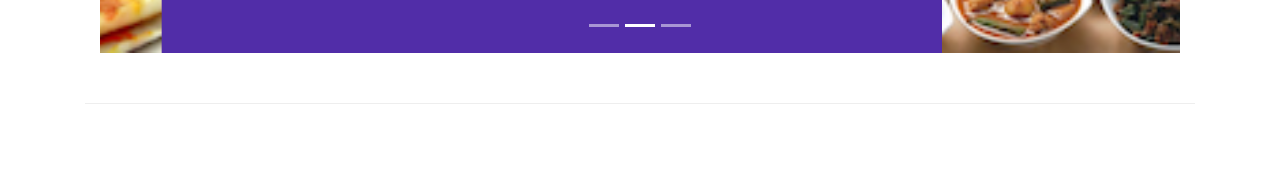
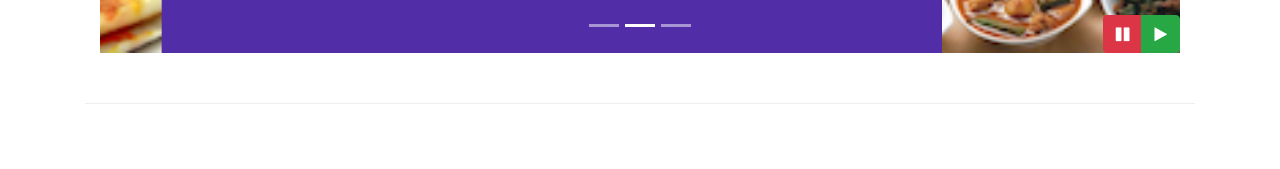
Before and after one commit to thakkardhruv/bootstrap-config-node, a website: page index.html in a window 1280 px wide. Shown: the part 631-800 px from the top of the page. Drawn offline with nearby package versions, Linux system fonts and the light colour scheme.

Commit message:
bootstrap-jQuery

```diff
--- a/css/styles.css
+++ b/css/styles.css
@@ -55,3 +55,8 @@ body{
     left: 0;
     min-height: 300px;
 }
+#carouselButton{
+    right: 0px;
+    position: absolute;
+    bottom: 0px;
+}
--- a/index.html
+++ b/index.html
@@ -230,6 +230,14 @@
                     <a class="carousel-control-next" href="#mycarousel" role="button" data-slide="next">
                         <span class="carousel-control-next-icon"></span>
                     </a>
+                    <div class="btn-group" id="carouselButton">
+                        <button class="btn btn-danger btn-small" id="carouselPause">
+                            <span class="fa fa-pause"></span>
+                        </button>
+                        <button class="btn btn-success btn-small" id="carouselPlay">
+                                <span class="fa fa-play"></span>
+                            </button>
+                    </div>
                 </div>
             </div>
         </div>
@@ -369,6 +377,17 @@
             $('[data-toggle="tooltip"]').tooltip();
         })
     </script> -->
+    <script>
+        $(document).ready(function(){
+            $('#mycarousel').carousel({ interval:2000 });
+            $('#carouselPause').click(function(){
+                $('#mycarousel').carousel('pause');
+            });
+            $('#carouselPlay').click(function(){
+                $('#mycarousel').carousel('cycle');
+            });
+        })
+    </script>
 </body>
 
 </html>
```
